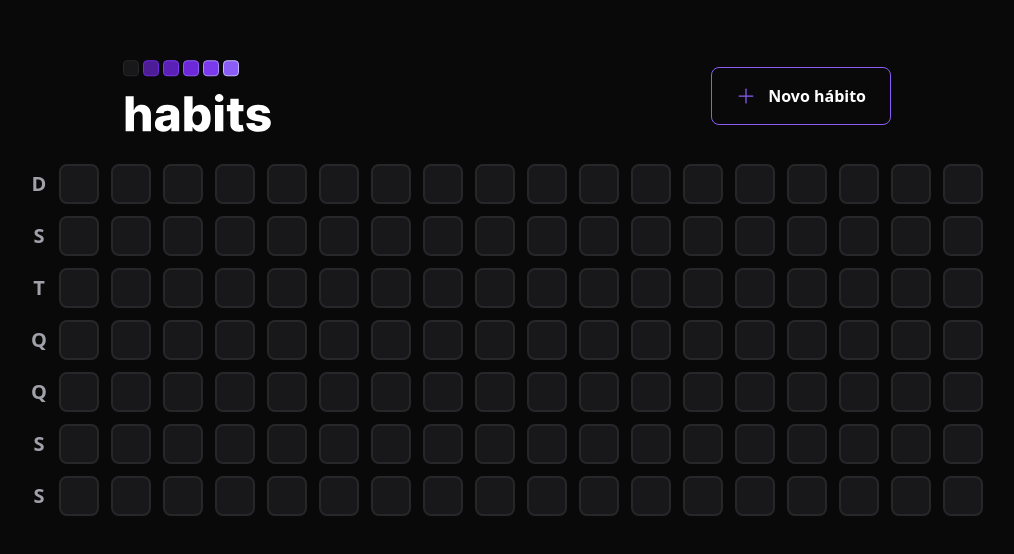
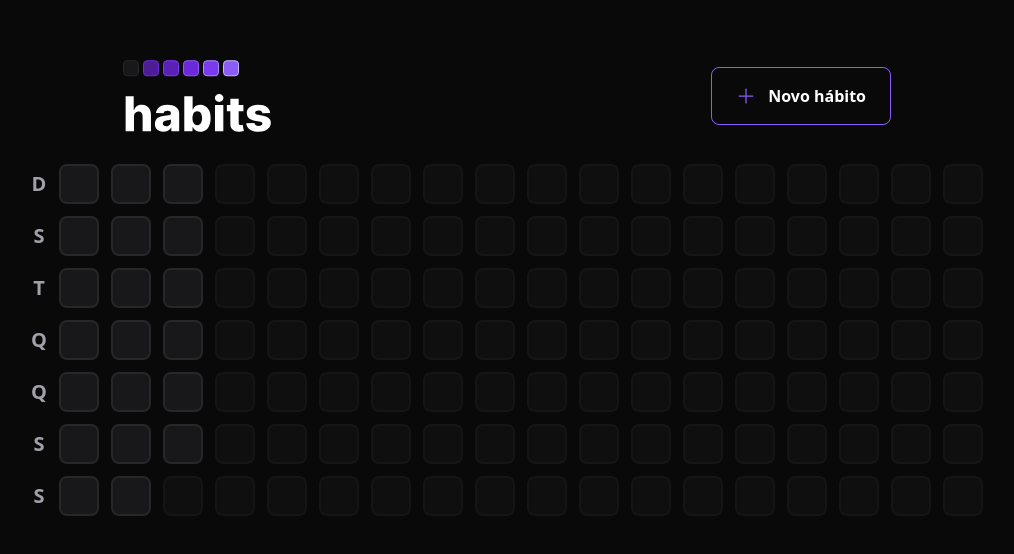
Before and after one commit to euclidesdry/nlw-setup, a React (Vite) app in the folder web/: page / in a window 1280 px wide. Shown: the part 112-666 px from the top of the page, without its empty margins (133-1147 px from the left). Built offline with nearby package versions, Linux system fonts and the light colour scheme.

Commit message:
feat(web): ✨ making the fill of rest of days

```diff
--- a/web/package.json
+++ b/web/package.json
@@ -9,6 +9,7 @@
     "preview": "vite preview"
   },
   "dependencies": {
+    "dayjs": "^1.11.7",
     "phosphor-react": "^1.4.1",
     "react": "^18.2.0",
     "react-dom": "^18.2.0"
--- a/web/src/components/HabitDay.tsx
+++ b/web/src/components/HabitDay.tsx
@@ -1,9 +1,13 @@
 interface HabitDayProps {
-  completed?: number;
+  disabled?: boolean;
 }
 
-export function HabitDay({ completed }: HabitDayProps) {
+export function HabitDay({ disabled }: HabitDayProps) {
   return (
-    <div className="w-10 h-10 bg-zinc-900 border-2 border-zinc-800 rounded-lg"></div>
+    <div
+      className={`w-10 h-10 bg-zinc-900 border-2 border-zinc-800 rounded-lg ${
+        disabled ? "opacity-40 cursor-not-allowed" : ""
+      }`}
+    ></div>
   );
 }
```
